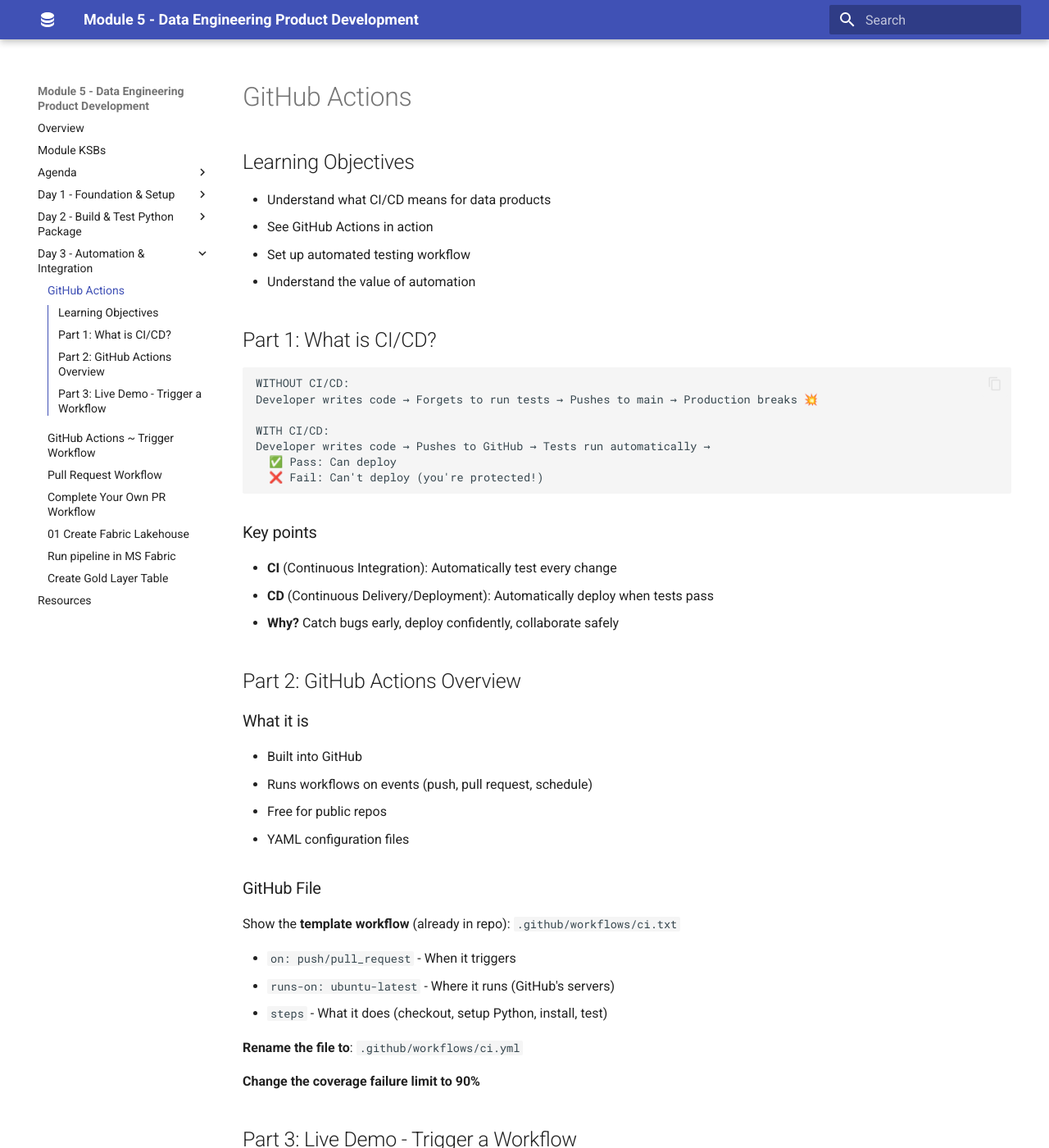
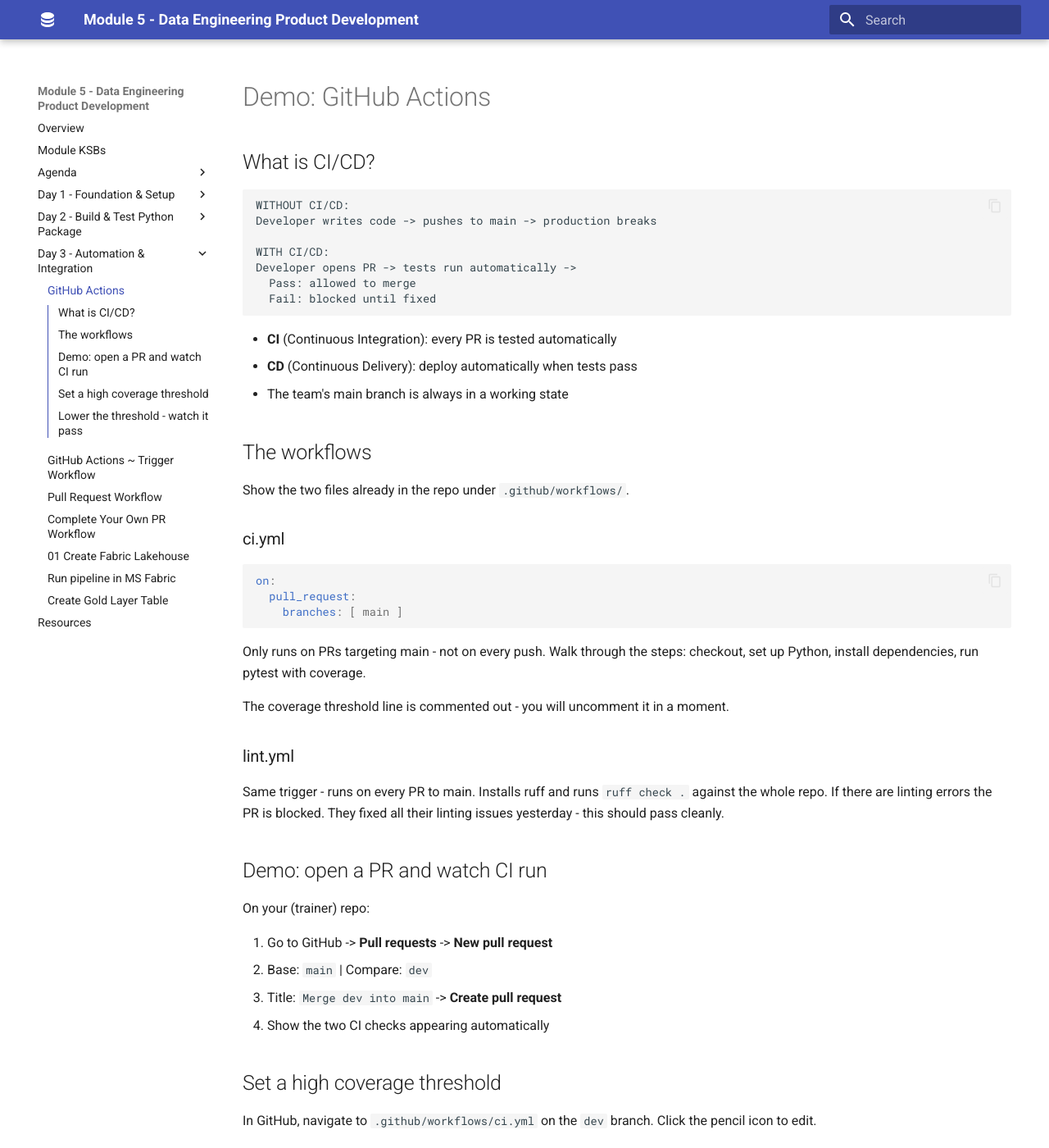
Before and after one commit to qaalabs/DE5M5, an MkDocs documentation site: the page built from docs/day3/github-actions.md, in a window 1280 px wide and 1400 px high. Shown: the whole window at 82% size. Built offline with MkDocs 1.6.1 and Material for MkDocs 9.7.7, drawn with Linux system fonts in a browser that asks for light colours; some of the changed text lies outside the part shown.

Commit message:
Add content for day 3

````diff
--- a/docs/day3/github-actions.md
+++ b/docs/day3/github-actions.md
@@ -1,80 +1,72 @@
-# GitHub Actions
+# Demo: GitHub Actions
 
-## Learning Objectives
-- Understand what CI/CD means for data products
-- See GitHub Actions in action
-- Set up automated testing workflow
-- Understand the value of automation
-
-## Part 1: What is CI/CD?
+## What is CI/CD?
 
 ```
 WITHOUT CI/CD:
-Developer writes code → Forgets to run tests → Pushes to main → Production breaks 💥
+Developer writes code -> pushes to main -> production breaks
 
 WITH CI/CD:
-Developer writes code → Pushes to GitHub → Tests run automatically →
-  ✅ Pass: Can deploy
-  ❌ Fail: Can't deploy (you're protected!)
+Developer opens PR -> tests run automatically ->
+  Pass: allowed to merge
+  Fail: blocked until fixed
 ```
 
-### Key points
-- **CI** (Continuous Integration): Automatically test every change
-- **CD** (Continuous Delivery/Deployment): Automatically deploy when tests pass
-- **Why?** Catch bugs early, deploy confidently, collaborate safely
+- **CI** (Continuous Integration): every PR is tested automatically
+- **CD** (Continuous Delivery): deploy automatically when tests pass
+- The team's main branch is always in a working state
 
-## Part 2: GitHub Actions Overview
+## The workflows
 
-### What it is
-- Built into GitHub
-- Runs workflows on events (push, pull request, schedule)
-- Free for public repos
-- YAML configuration files
+Show the two files already in the repo under `.github/workflows/`.
 
-### GitHub File
+### ci.yml
 
-Show the **template workflow** (already in repo): `.github/workflows/ci.txt`
-
-- `on: push/pull_request` - When it triggers
-- `runs-on: ubuntu-latest` - Where it runs (GitHub's servers)
-- `steps` - What it does (checkout, setup Python, install, test)
-
-**Rename the file to**: `.github/workflows/ci.yml`
-
-**Change the coverage failure limit to 90%**
-
-## Part 3: Live Demo - Trigger a Workflow
-
-### 1. Show existing workflow
-- Navigate to repo → Actions tab
-- Show previous runs (if any)
-
-### 2. Make a small change
-
-```bash
-# In ingestion.py - add a comment
-# Better logging for CSV loading
-
-git add src/data_processing/ingestion.py
-git commit -m "Add documentation comment"
-git push origin main
+```yaml
+on:
+  pull_request:
+    branches: [ main ]
 ```
 
-### 3. Watch it fail
-- Refresh Actions tab
-- Click on the running workflow
-- Expand steps - see real-time logs
-- Watch tests run
-- Watch it fail ❌
-- Show the error logs
+Only runs on PRs targeting main - not on every push. Walk through the steps: checkout, set up Python, install dependencies, run pytest with coverage.
 
-### 4. Show success
-- Edit `ci.yml` to a low coverage
-- Commit and push
-- Watch it pass ✅
+The coverage threshold line is commented out - you will uncomment it in a moment.
 
-!!! success "How this works:"
-    - We didn't run tests manually.
-    - GitHub ran them for us.
-    - If they failed, we'd know immediately.
-    - This is how teams work safely!
+### lint.yml
+
+Same trigger - runs on every PR to main. Installs ruff and runs `ruff check .` against the whole repo. If there are linting errors the PR is blocked. They fixed all their linting issues yesterday - this should pass cleanly.
+
+## Demo: open a PR and watch CI run
+
+On your (trainer) repo:
+
+1. Go to GitHub -> **Pull requests** -> **New pull request**
+2. Base: `main` | Compare: `dev`
+3. Title: `Merge dev into main` -> **Create pull request**
+4. Show the two CI checks appearing automatically
+
+## Set a high coverage threshold
+
+In GitHub, navigate to `.github/workflows/ci.yml` on the `dev` branch. Click the pencil icon to edit.
+
+Uncomment the coverage line and set it to 90:
+
+```yaml
+pytest --cov=src --cov-fail-under=90
+```
+
+Click **Commit changes** -> commit directly to `dev`.
+
+Go back to the PR - watch CI re-run. It fails ❌. Show the error output - the coverage is below 90%.
+
+## Lower the threshold - watch it pass
+
+Edit `ci.yml` in GitHub again, change to 40:
+
+```yaml
+pytest --cov=src --cov-fail-under=40
+```
+
+Commit directly to `dev`. CI re-runs - passes ✅. Both checks green. Click **Merge pull request**.
+
+Dev is now on main, and CI confirmed it was working before it got there.
````
Also changed, not shown: docs/day3/github-branch.md (deleted, +0 -140 lines), docs/day3/github-explore.md (added, +36 -0 lines), docs/day3/github-workflow.md (+44 -0 lines), docs/day3/pipeline-runner.md (added, +38 -0 lines), docs/day3/pull-request.md (deleted, +0 -76 lines), docs/day3/ssms.md (added, +48 -0 lines).
